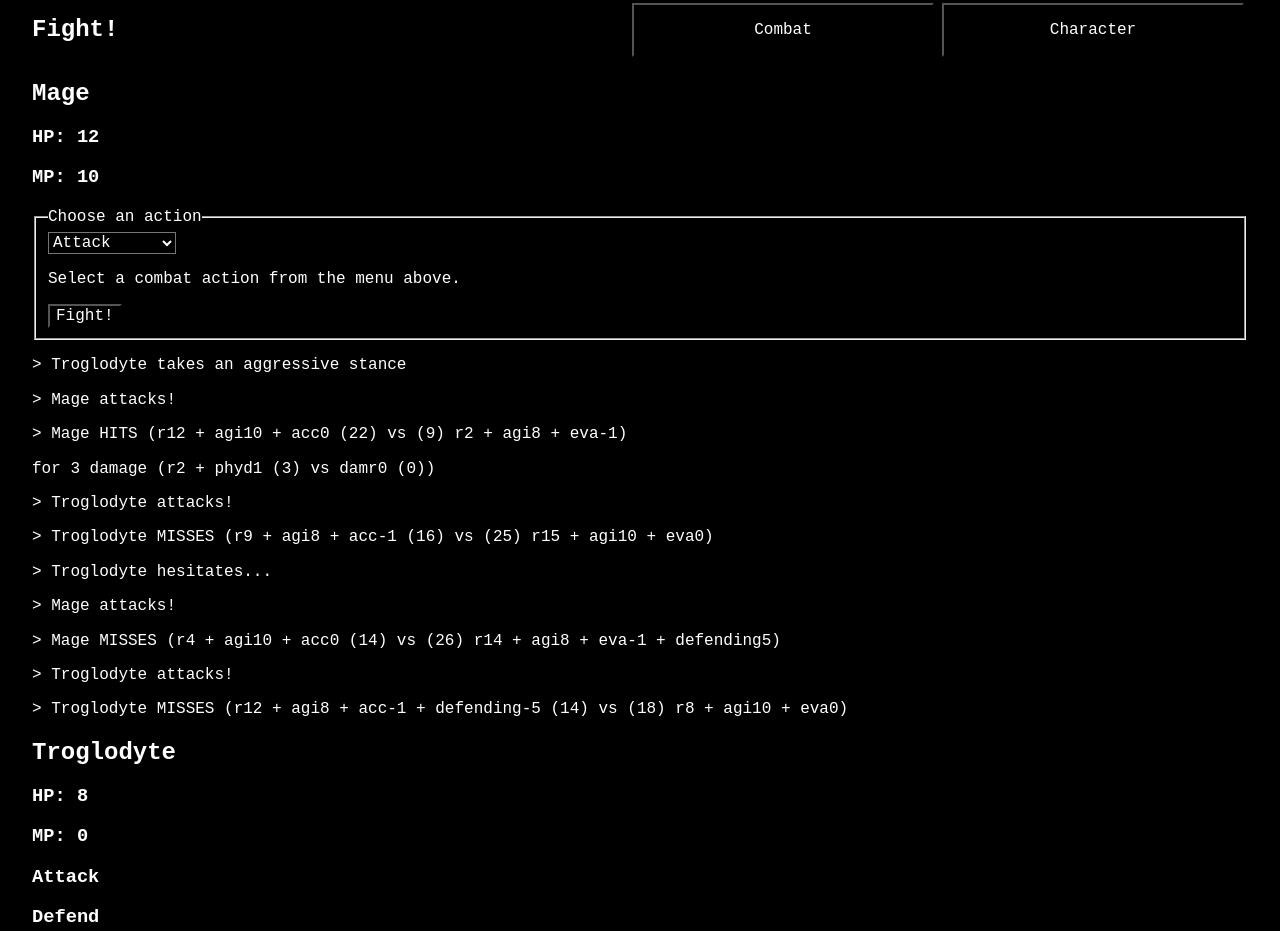
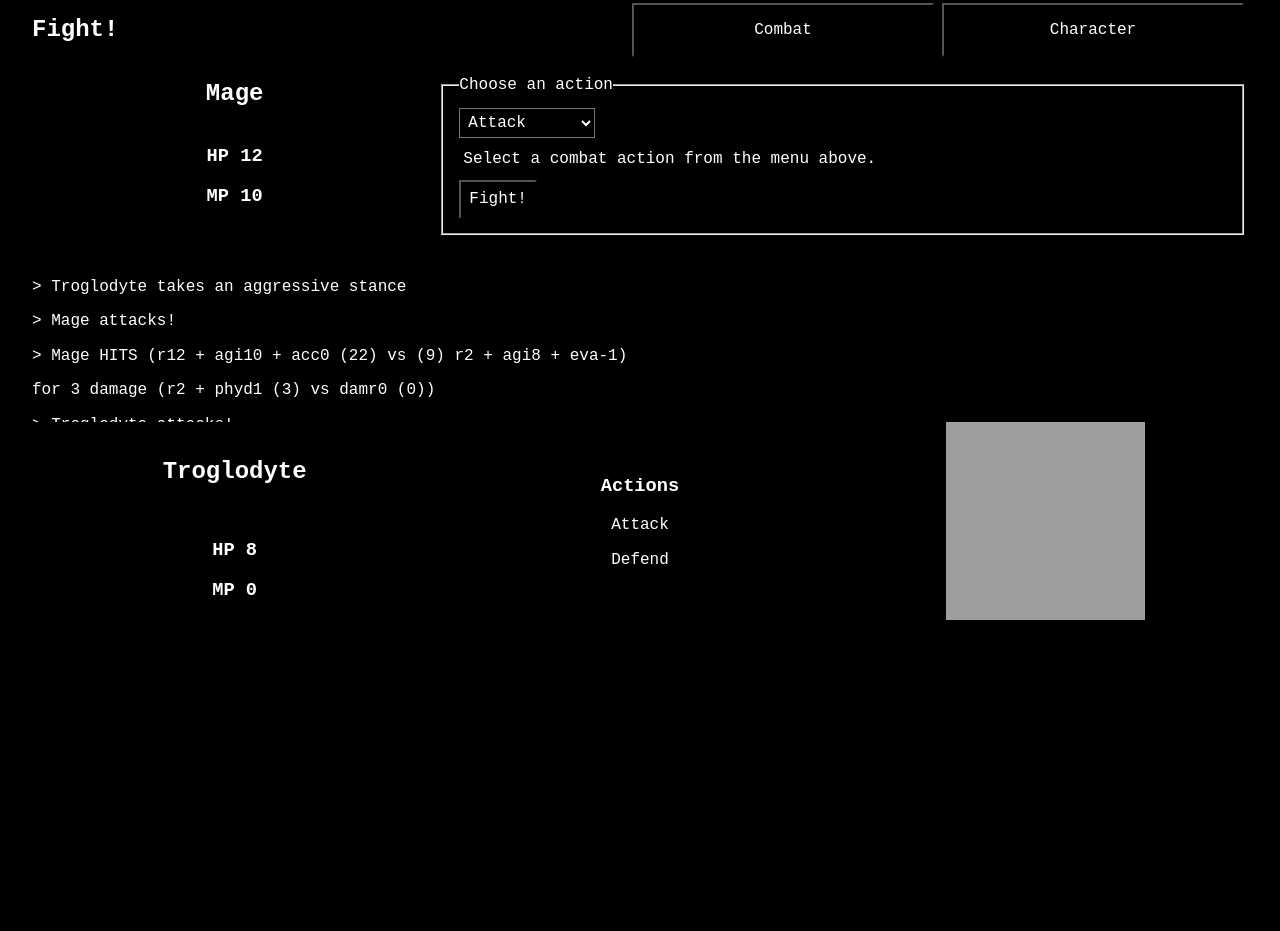
Before and after one commit to ryandthorn/text-rpg, a website: page test-fight-display.html in a window 1280 px wide. Shown: the top 931 px of the page. After the commit the page ends 800 px from the top, so only its background shows below. Drawn offline with nearby package versions, Linux system fonts and the light colour scheme; grey boxes are pictures that could not be loaded.

Commit message:
Write basic combat screen styles

```diff
--- a/public/css/style.css
+++ b/public/css/style.css
@@ -49,3 +49,82 @@ header input {
 .text--first-person {
   font-style: italic;
 }
+
+/* Combat Screen */
+
+.combat--character {
+  display: grid;
+  grid-template-columns: 1fr 2fr;
+  grid-template-rows: 1fr 2fr;
+}
+
+.combat--character .class {
+  text-align: center;
+}
+
+.combat--character .vitals {
+  grid-area: 2 / 1 / 2 / 2;
+  text-align: center;
+  font-size: 1em;
+}
+
+.combat--character .actions {
+  grid-area: 1 / 2 / 3 / 3;
+}
+
+.combat--character form {
+  margin-top: 1rem;
+}
+
+.combat--character form * {
+  margin: .25rem;
+}
+
+.combat--character .action-info {
+  margin: .5rem .25rem;
+}
+
+.combat--character select {
+  padding: .25em;
+}
+
+.combat--character input {
+  padding: .5em;
+}
+
+.combat--log {
+  max-height: 20vh;
+  overflow: auto;
+}
+
+.combat--enemy {
+  display: grid;
+  grid-template-columns: 1fr 1fr 1fr;
+  grid-template-rows: 1fr 1fr;
+}
+
+.combat--enemy .class {
+  text-align: center;
+  margin: auto 0;
+}
+
+.combat--enemy .vitals {
+  grid-area: 2 / 1 / 3 / 2;
+  text-align: center;
+}
+
+.combat--enemy .actions {
+  grid-area: 1 / 2 / 3 / 3;
+  text-align: center;
+  margin: auto;
+}
+
+.combat--enemy .picture {
+  grid-area: 1 / 3 / 3 / 3;
+}
+
+.combat--enemy .picture img {
+  height: 100%;
+  display: block;
+  margin: 0 auto;
+}
--- a/test-fight-display.html
+++ b/test-fight-display.html
@@ -23,8 +23,8 @@
         <h2>Mage</h2>
       </div>
       <div class="vitals">
-        <h3>HP: 12</h3>
-        <h3>MP: 10</h3>
+        <h3>HP 12</h3>
+        <h3>MP 10</h3>
       </div>
       <div class="actions">
         <form class="action-form">
@@ -50,7 +50,7 @@
       <p>> Troglodyte takes an aggressive stance</p>
       <p>> Mage attacks!</p>
       <p>> Mage HITS (r12 + agi10 + acc0 (22) vs (9) r2 + agi8 + eva-1)</p>
-      <p>  for 3 damage (r2 + phyd1 (3) vs damr0 (0))</p>
+      <p> for 3 damage (r2 + phyd1 (3) vs damr0 (0))</p>
       <p>> Troglodyte attacks!</p>
       <p>> Troglodyte MISSES (r9 + agi8 + acc-1 (16) vs (25) r15 + agi10 + eva0)</p>
       <p>> Troglodyte hesitates...</p>
@@ -65,14 +65,15 @@
         <h2>Troglodyte</h2>
       </div>
       <div class="vitals">
-        <h3>HP: 8</h3>
-        <h3>MP: 0</h3>
+        <h3>HP 8</h3>
+        <h3>MP 0</h3>
       </div>
-      <div class="enemy-actions">
-        <h3>Attack</h3>
-        <h3>Defend</h3>
+      <div class="actions">
+        <h3>Actions</h3>
+        <p>Attack</p>
+        <p>Defend</p>
       </div>
-      <div class="enemy-picture">
+      <div class="picture">
         <img src="https://picsum.photos/100" alt="Troglodyte">
       </div>
     </section>
@@ -80,7 +81,7 @@
 
   <script src="https://code.jquery.com/jquery-3.3.1.min.js" integrity="sha256-FgpCb/KJQlLNfOu91ta32o/NMZxltwRo8QtmkMRdAu8="
     crossorigin="anonymous"></script>
-  <script src="test-script.js"></script>
+  <script src="test-fight-script.js"></script>
 </body>
 
 </html>
```
